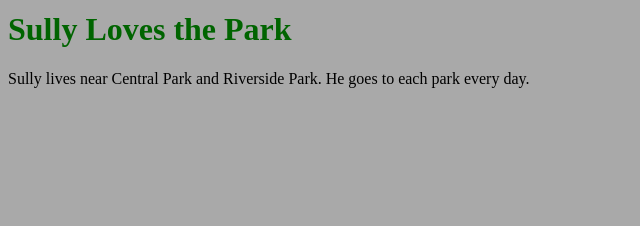
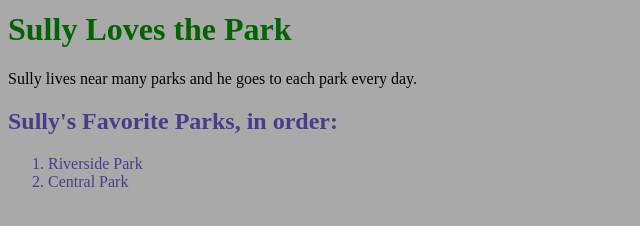
Before and after one commit to Danielle-Barbieri/Product-Launch-Practice, a plain HTML site: page index.html in a window 1280 px wide. Shown: the part 462-688 px from the top of the page, without its empty margins (0-640 px from the left). Drawn offline with Linux system fonts and the light colour scheme.

Commit message:
Class/Lists

```diff
--- a/index.html
+++ b/index.html
@@ -16,5 +16,10 @@
   </div>
 <div>
     <h1>Sully Loves the Park</h1>
-    <p>Sully lives near Central Park and Riverside Park. He goes to each park every day.</p>
+    <p>Sully lives near many parks and he goes to each park every day.</p>
 </div>
+  <h2 class="Parks">Sully's Favorite Parks, in order: </h2>
+  <oL>
+      <li class="Parks">Riverside Park</li>
+      <li class="Parks">Central Park</li>
+  </oL>
--- a/style.css
+++ b/style.css
@@ -4,3 +4,6 @@ h1 {
 body {
     background-color: darkgrey;
 }
+.Parks {
+    color:darkslateblue
+}
```
